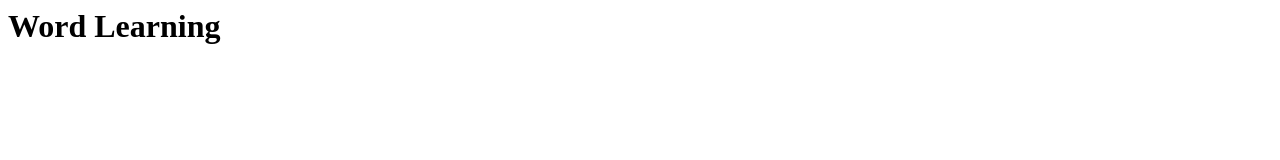
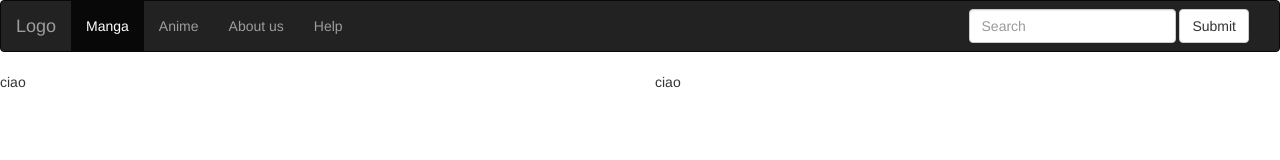
Before and after one commit to MatteoPalmieri/word_learning, a plain HTML site: page index.html in a window 1280 px wide. Drawn offline with nearby package versions, Linux system fonts and the light colour scheme.

Commit message:
Update index.html

```diff
--- a/index.html
+++ b/index.html
@@ -1 +1,60 @@
-<h1>Word Learning</h1>
+<html>
+  <head>
+    <meta charset="utf-8">
+    <meta name="viewport" content="width=device-width, initial-scale=1">
+    <title>Anime</title>
+    <!--le cose che iniziano con <link vanno in <head>-->
+    <!-- Latest compiled and minified CSS -->
+    <link rel="stylesheet" href="https://maxcdn.bootstrapcdn.com/bootstrap/3.3.7/css/bootstrap.min.css" integrity="sha384-BVYiiSIFeK1dGmJRAkycuHAHRg32OmUcww7on3RYdg4Va+PmSTsz/K68vbdEjh4u" crossorigin="anonymous">
+
+    <link rel="stylesheet" href="style.css">
+  </head>
+  <body>
+    <nav class="navbar navbar-inverse">
+      <div class="container-fluid">
+        <!-- Brand and toggle get grouped for better mobile display -->
+        <div class="navbar-header">
+          <button type="button" class="navbar-toggle collapsed" data-toggle="collapse" data-target="#bs-example-navbar-collapse-1" aria-expanded="false">
+            <span class="sr-only">Toggle navigation</span>
+            <span class="icon-bar"></span>
+            <span class="icon-bar"></span>
+            <span class="icon-bar"></span>
+          </button>
+          <a class="navbar-brand" href="#index.html">Logo</a>
+        </div>
+
+        <!-- Collect the nav links, forms, and other content for toggling -->
+        <div class="collapse navbar-collapse" id="bs-example-navbar-collapse-1">
+          <ul class="nav navbar-nav">
+            <li class="active"><a href="#">Manga <span class="sr-only">(current)</span></a></li>
+            <li><a href="#">Anime</a></li>
+            <li><a href="#">About us</a></li>
+            <li><a href="#">Help</a></li>
+          </ul>
+          <ul class="nav navbar-nav navbar-right">
+            <form class="navbar-form navbar-left">
+              <div class="form-group">
+                <input type="text" class="form-control" placeholder="Search">
+              </div>
+              <button type="submit" class="btn btn-default">Submit</button>
+            </form>
+          </ul>
+        </div><!-- /.navbar-collapse -->
+      </div><!-- /.container-fluid -->
+    </nav>
+    <div class="row">
+      <div class="col-md-6">
+        <p> ciao</p>
+      </div>
+      <div class="col-md-6">
+        <p> ciao</p>
+      </div>
+    </div>
+
+    <!-- le cose che iniziano con <script devono andare prima della fine di <body> (servono per dare interattività alle pagine)-->
+    <!-- jQuery (necessary for Bootstrap's JavaScript plugins) -->
+    <script src="https://ajax.googleapis.com/ajax/libs/jquery/1.12.4/jquery.min.js"></script>
+    <!-- Latest compiled and minified JavaScript -->
+    <script src="https://maxcdn.bootstrapcdn.com/bootstrap/3.3.7/js/bootstrap.min.js" integrity="sha384-Tc5IQib027qvyjSMfHjOMaLkfuWVxZxUPnCJA7l2mCWNIpG9mGCD8wGNIcPD7Txa" crossorigin="anonymous"></script>
+  </body>
+</html>
```
